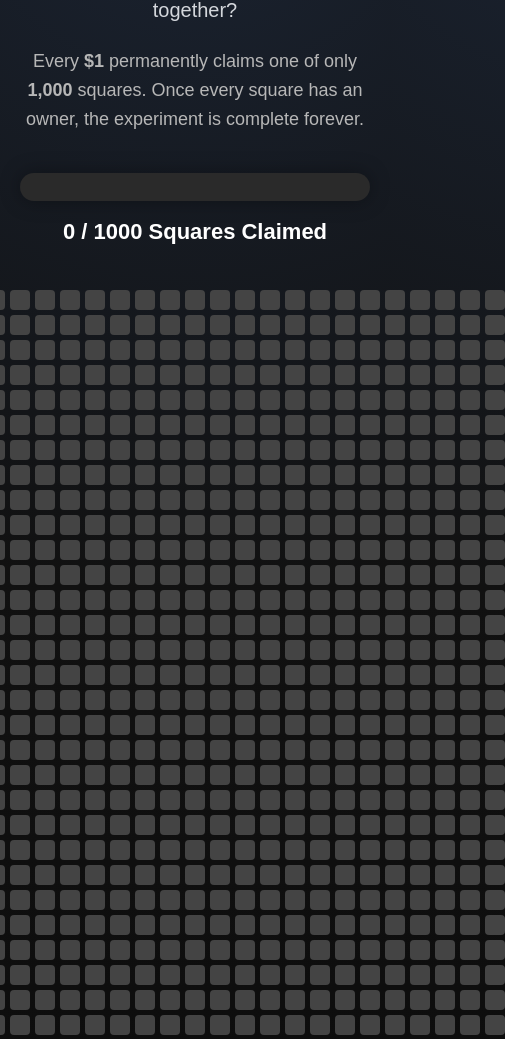
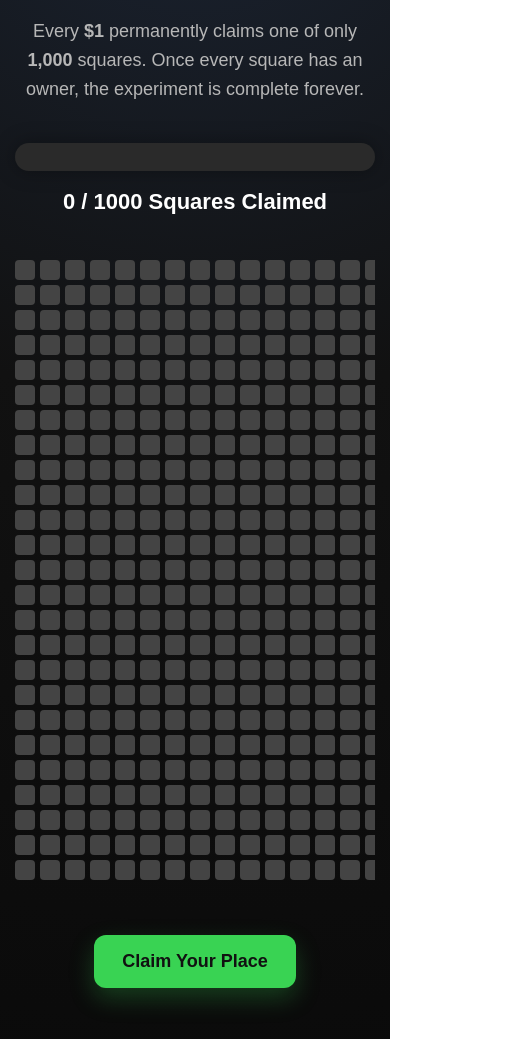
Before and after one commit to TheSocialExperiement/1000experiment, a plain HTML site: page index.html in a window 390 px wide. Shown: the part 178-1217 px from the top of the page, 505 px wide, since content can reach past the window. Drawn offline with Linux system fonts and the light colour scheme.

Commit message:
Update index.html

```diff
--- a/index.html
+++ b/index.html
@@ -67,11 +67,19 @@ font-size:22px;
 font-weight:bold;
 }
 
+.gridWrapper{
+width:100%;
+overflow-x:auto;
+overflow-y:hidden;
+padding-bottom:10px;
+-webkit-overflow-scrolling:touch;
+}
+
 .grid{
 display:grid;
 grid-template-columns:repeat(40,20px);
 gap:5px;
-justify-content:center;
+width:max-content;
 margin:auto;
 }
 
@@ -152,12 +160,12 @@ font-size:14px;
 
 @media(max-width:700px){
 
-.grid{
-grid-template-columns:repeat(25,20px);
+body{
+padding:30px 15px;
 }
 
 h1{
-font-size:42px;
+font-size:38px;
 }
 
 .tagline{
@@ -166,6 +174,11 @@ font-size:20px;
 
 .subtitle{
 font-size:18px;
+}
+
+.button{
+font-size:18px;
+padding:16px 28px;
 }
 
 }
@@ -193,7 +206,9 @@ Once every square has an owner, the experiment is complete forever.
 
 <div id="progressText"></div>
 
+<div class="gridWrapper">
 <div class="grid" id="grid"></div>
+</div>
 
 <a href="https://buy.stripe.com/14A9ASgXh9Nn7fP7qhdMI00" class="button" target="_blank">
 Claim Your Place
```
